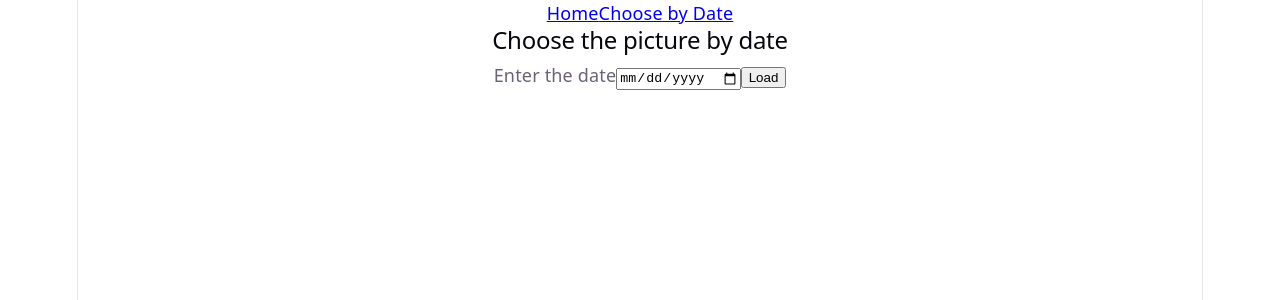
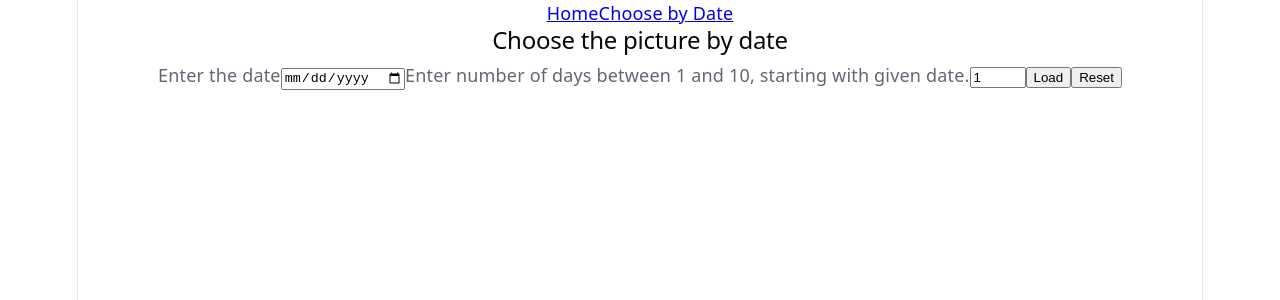
Before and after one commit to sysakm/nasa_apod_display, a React (Vite) app: page /date in a window 1280 px wide. Shown: the top 300 px of the page. Built offline with nearby package versions, Linux system fonts and the light colour scheme.

Commit message:
Implement slice for per-date request; refactor DatePage accordingly

```diff
--- a/src/app/store.ts
+++ b/src/app/store.ts
@@ -1,9 +1,11 @@
 import {configureStore} from "@reduxjs/toolkit";
 import todayReducer from "../features/today/todaySlice.ts";
+import dateReducer from "../features/date/dateSlice.ts";
 
 export const store = configureStore({
     reducer: {
-        today: todayReducer
+        today: todayReducer,
+        date: dateReducer
     }
 })
 
--- /dev/null
+++ b/src/features/date/dateSlice.ts
@@ -0,0 +1,79 @@
+import type {ApodImage, RequestStatus} from "../../types/apod.ts";
+import {createSlice, type PayloadAction} from "@reduxjs/toolkit";
+import {loadPhotosByDate} from "./dateThunks.ts";
+
+export type DateState = {
+    date: string;
+    nDays: number;
+    status: RequestStatus;
+    data: Array<ApodImage> | null;
+    error: string | null;
+    loadedQuery: {date: string, nDays: number} | null;
+    currentRequestId: string | null;
+}
+
+const initialState: DateState = {
+    date: '',
+    nDays: 1,
+    status: 'idle',
+    data: null,
+    error: null,
+    loadedQuery: null,
+    currentRequestId: null
+}
+
+const dateSlice = createSlice({
+    name: 'date',
+    initialState,
+    reducers: {
+        changeDate(state, action: PayloadAction<string>) {
+            state.date = action.payload
+        },
+        changeNDays(state, action: PayloadAction<number>) {
+            state.nDays = action.payload
+        },
+        resetDateSearch() {
+            return initialState
+        }
+    },
+    extraReducers: builder => {
+        builder.addCase(
+            loadPhotosByDate.pending,
+            (state, action) => {
+                state.status = 'loading'
+                state.data = null
+                state.error = null
+                state.currentRequestId = action.meta.requestId
+            }
+        ).addCase(
+            loadPhotosByDate.fulfilled,
+            (state, action) => {
+                if (state.currentRequestId !== action.meta.requestId) {
+                    return
+                }
+                state.status = 'success'
+                state.data = action.payload
+                state.loadedQuery = {
+                    date: action.meta.arg.date,
+                    nDays: action.meta.arg.nDays
+                }
+                state.currentRequestId = null
+            }
+        ).addCase(
+            loadPhotosByDate.rejected,
+            (state, action) => {
+                if (state.currentRequestId !== action.meta.requestId) {
+                    return
+                }
+                state.status = action.meta.aborted ? 'idle' : 'error'
+                state.error = action.meta.aborted ? null : (
+                    action.payload ?? action.error.message ?? 'request failed'
+                )
+                state.currentRequestId = null
+            }
+        )
+    }
+})
+
+export const {changeDate, changeNDays, resetDateSearch} = dateSlice.actions
+export default dateSlice.reducer
--- /dev/null
+++ b/src/features/date/dateThunks.ts
@@ -0,0 +1,53 @@
+import {createAsyncThunk} from "@reduxjs/toolkit";
+import type {ApodImage} from "../../types/apod.ts";
+import type {RootState} from "../../app/store.ts";
+import {getApodByDate, getApodByDateRange, getApodForToday} from "../../api/apodApi.ts";
+
+type DateArgs = {
+    date: string;
+    nDays: number;
+    force?: boolean;
+}
+
+export const loadPhotosByDate = createAsyncThunk<
+    Array<ApodImage>,
+    DateArgs,
+    {state: RootState, rejectValue: string}
+>(
+    'date/load',
+    async (
+        {date, nDays},
+        {rejectWithValue, signal}
+    ) => {
+        if (!date && nDays !== 1) {
+            return rejectWithValue('Empty date allowed only for single image request')
+        }
+        if (!Number.isInteger(nDays) || nDays < 1 || nDays > 10) {
+            return rejectWithValue('Number of days has to be an integer between 1 and 10.')
+        }
+        try {
+            if (!date) {
+                return [await getApodForToday(signal)]
+            } else if (nDays === 1) {
+                return [await getApodByDate(date, signal)]
+            } else {
+                return await getApodByDateRange(date, nDays, signal)
+            }
+        } catch (error) {
+            return rejectWithValue(
+                error instanceof Error ? error.message : 'Something went wrong'
+            )
+        }
+    },
+    {
+        condition: ({date, nDays, force}, {getState})=> {
+            const {status, loadedQuery} = getState().date
+            if (status === 'loading') return false
+            const isDifferentRequest =
+                !loadedQuery
+                || loadedQuery.date !== date
+                || loadedQuery.nDays !== nDays
+            return force || status !== 'success' || isDifferentRequest
+        }
+    }
+)
--- a/src/pages/DatePage.tsx
+++ b/src/pages/DatePage.tsx
@@ -1,50 +1,64 @@
-import {getApodByDate} from "../api/apodApi.ts";
-import {type FormEvent, useState} from "react";
-import type {ApodImage, RequestStatus} from "../types/apod.ts";
+import {type SubmitEvent} from "react";
 import ApodImageDisplay from "../components/ApodImageDisplay.tsx";
+import {useAppDispatch, useAppSelector} from "../app/hooks.ts";
+import {changeDate, changeNDays, resetDateSearch} from "../features/date/dateSlice.ts";
+import {loadPhotosByDate} from "../features/date/dateThunks.ts";
 
 function DatePage() {
+    const dispatch = useAppDispatch()
+    const {date, nDays, status, data, error} = useAppSelector(state => state.date)
 
-    const [date, setDate] = useState<string>('')
-    const [status, setStatus] = useState<RequestStatus>('idle')
-    const [data, setData] = useState<ApodImage | null>(null)
-    const [error, setError] = useState<string | null>(null)
+    function handleSubmit(e: SubmitEvent<HTMLFormElement>) {
+        e.preventDefault()
+        void dispatch(loadPhotosByDate({
+            date, nDays,
+            force: date === '' && nDays === 1  // force reload if the request asks for today's photo
+        }))
+    }
 
-    async function handleClick(e: FormEvent<HTMLFormElement>) {
-        e.preventDefault()
-        setStatus('loading')
-        setData(null)
-        setError(null)
-        try {
-            const data = await getApodByDate(date)
-            setStatus('success')
-            setData(data)
-            setError(null)
-        } catch (error) {
-            setStatus('error')
-            setData(null)
-            setError(error instanceof Error ? error.message : 'something went wrong')
-        }
+    function handleReset() {
+        dispatch(resetDateSearch())
     }
 
     return (
         <div>
             <h2>Choose the picture by date</h2>
-            <form onSubmit={handleClick}>
+            <form onSubmit={handleSubmit}>
                 <label htmlFor='date'>
                     Enter the date
                     <input
                         id='date'
                         type='date'
                         value={date}
-                        onChange={(e) => setDate(e.target.value)}
+                        onChange={(e) => dispatch(changeDate(e.target.value))}
                     />
                 </label>
-                <button type='submit'>Load</button>
+                <label htmlFor='nDays'>
+                    Enter number of days between 1 and 10, starting with given date.
+                    <input
+                        id='nDays'
+                        type='number'
+                        min='1'
+                        max='10'
+                        step='1'
+                        value={nDays}
+                        onChange={(e) => dispatch(changeNDays(+e.target.value))}
+                    />
+                </label>
+                <button type='submit' disabled={status === 'loading'}>Load</button>
+                <button type='button' onClick={handleReset}>Reset</button>
             </form>
             {status === 'loading' && (<p>Loading...</p>)}
             {status === 'error' && (<p>{error}</p>)}
-            {status === 'success' && (data ? <ApodImageDisplay image={data}/> : <p>something went wrong with the image</p>)}
+            {status === 'success' && (
+                data && data.length > 0 ?
+                (
+                    data.length === 1 ? <ApodImageDisplay image={data[0]} includeExplanation={true}/> : (
+                        <div>
+                            {data.map(image => <ApodImageDisplay key={image.date} image={image} includeExplanation={false}/>)}
+                        </div>
+                    )
+                ) : <p>something went wrong with the images</p>)}
         </div>
     )
 }
```
